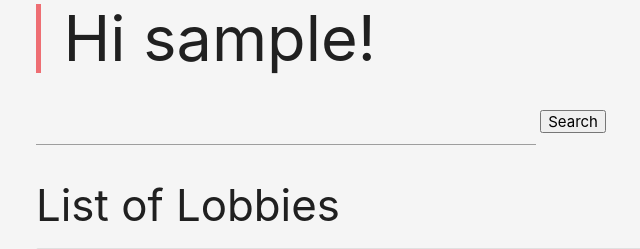
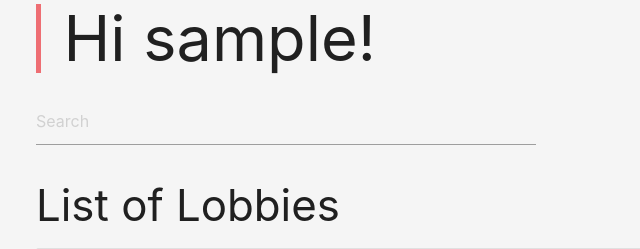
Before and after one commit to ethanray123/TeamFeels-Version1, a Django app: page /stream/ in a window 1280 px wide. Shown: the part 212-461 px from the top of the page, without its empty margins (156-796 px from the left). Run offline with Django 3.2, Linux system fonts and the light colour scheme; a user stored in the database is signed in; tables that the repository leaves empty hold one stand-in row (values such as "Sample post"); grey boxes marked "Sample" are stand-in pictures; data that the repository does not hold is empty.

Commit message:
Removed button and added placeholder text

```diff
--- a/stream/templates/home.html
+++ b/stream/templates/home.html
@@ -10,8 +10,8 @@
 {% block content %}
 	{% if user.is_authenticated %}
 	    <blockquote><h1>Hi {{ user.username }}! </h1></blockquote>
-   		<input type="text" name="text" id="search" style="width: 500px" autocomplete="off">
-    	<button>Search</button>
+   		<input type="text" name="text" id="search" style="width: 500px" autocomplete="off" placeholder="Search">
+    	{#<button>Search</button> #}
     	<ul id="search_result" style="background-color: #e4e4e4; width: 500px" class="list-group"></ul>
 	    {% if notifications %}
 		    <h2>Notifications</h2>
```
